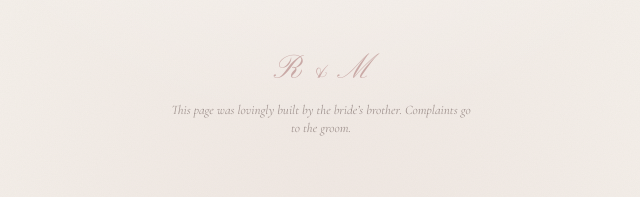
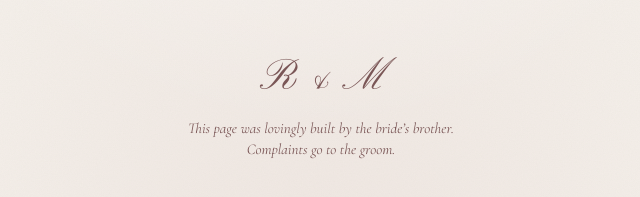
Before and after one commit to mfreiga/rola_wedding_seating, a plain HTML site: page photos/index.html in a window 1280 px wide. Shown: the part 535-732 px from the top of the page, without its empty margins (319-959 px from the left). Drawn offline with Linux system fonts and the light colour scheme; no server answers.

Commit message:
Photo page easter eggs

```diff
--- a/photos/photos.css
+++ b/photos/photos.css
@@ -86,7 +86,7 @@
 .thanks .thanks-title { margin: 0; font-family: var(--script); font-size: 46px; line-height: 1.1; color: var(--mauve); }
 
 .soon { margin: 0 auto; max-width: 420px; font-size: 18px; color: var(--ink-soft); font-style: italic; }
-.monogram-link { background: none; border: 0; cursor: pointer; -webkit-tap-highlight-color: transparent; display: inline-block; margin-top: 10px; font-family: var(--script); font-size: 34px; color: var(--rose); text-decoration: none; padding: 4px 14px; }
+.monogram-link { background: none; border: 0; cursor: pointer; -webkit-tap-highlight-color: transparent; display: inline-block; margin-top: 10px; font-family: var(--script); font-size: 44px; color: var(--mauve); text-decoration: none; padding: 6px 18px; }
 .monogram-link span { font-size: .8em; }
 
 /* ───────── private page ───────── */
@@ -122,3 +122,8 @@
 
 .monogram-link:active { transform: scale(.92); color: var(--mauve); }
 .monogram-link:focus-visible { outline: 2px solid var(--rose); outline-offset: 2px; border-radius: 10px; }
+.foot .credit { max-width: 320px; font-size: 15px; opacity: 1; color: var(--mauve); }
+@media (prefers-reduced-motion: no-preference) {
+  .monogram-link { animation: nudge 3.2s ease-in-out 2.5s 2; }
+  @keyframes nudge { 0%, 100% { transform: scale(1); } 12% { transform: scale(1.12); } 24% { transform: scale(1); } }
+}
```
